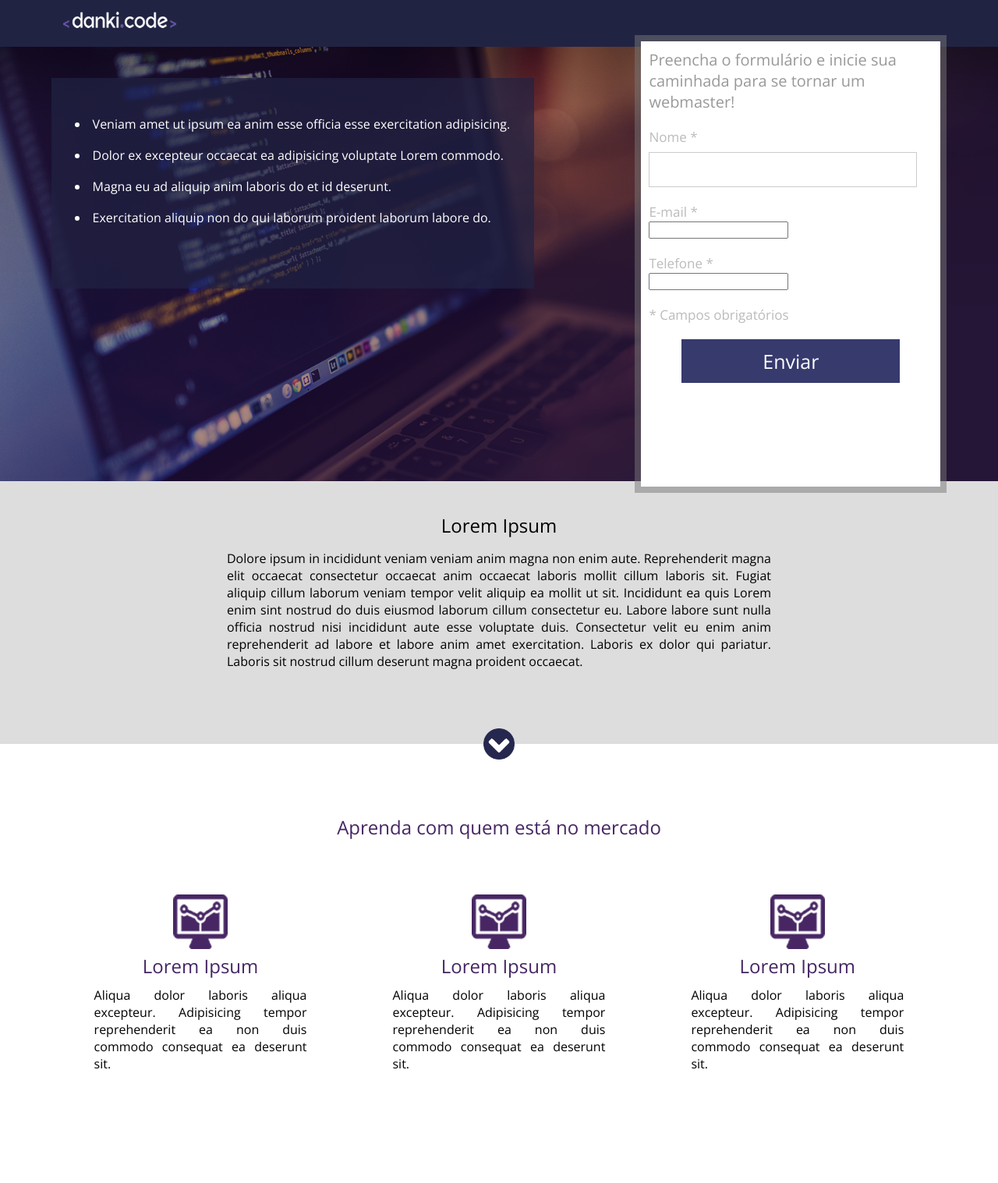
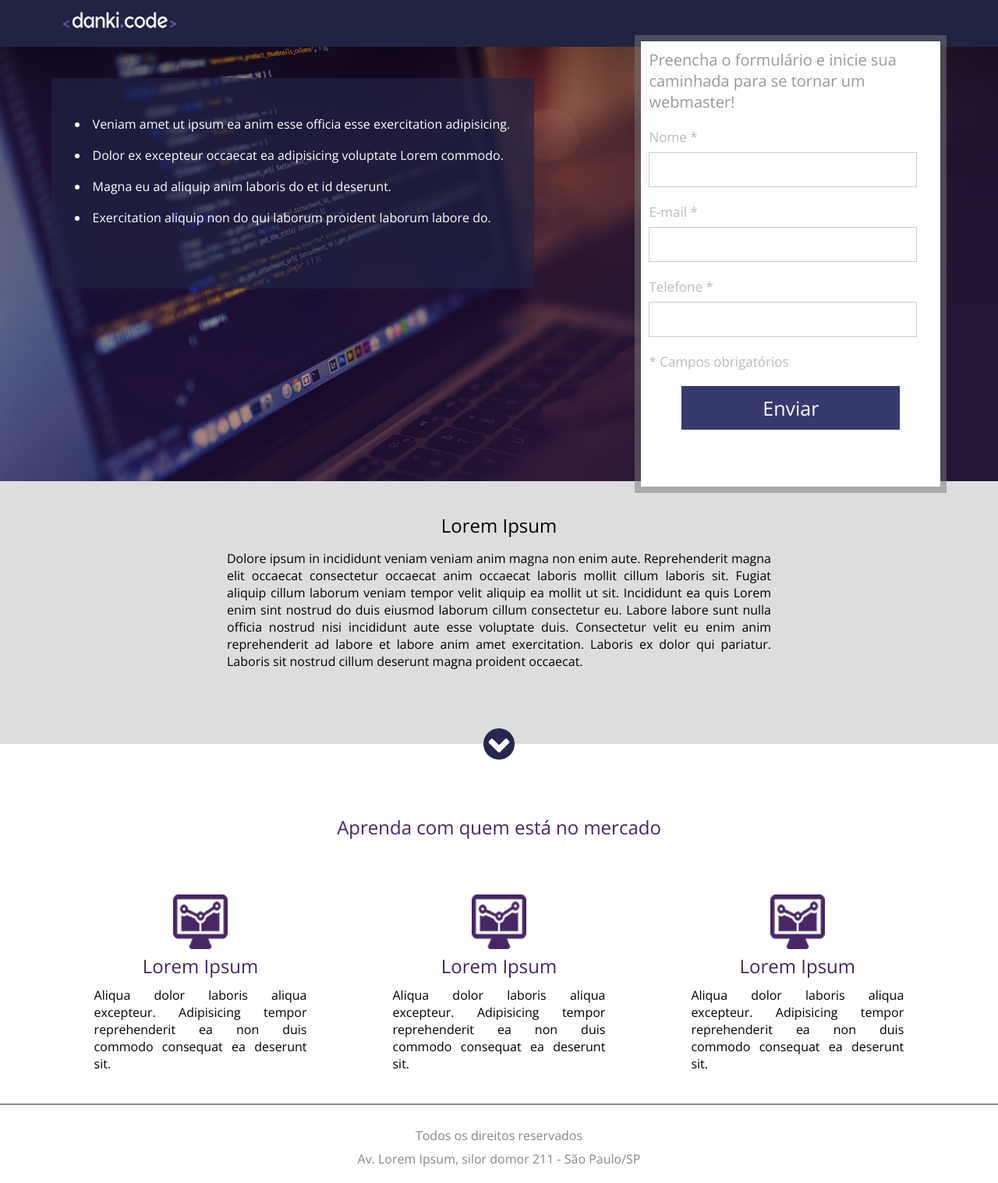
Before and after one commit to LucasSaladini/webmaster-frontend-completo, a PHP site: page / in a window 1280 px wide. Shown: the whole page at 78% size. Before the commit the page ends 1371 px from the top, so only its background shows below. Run offline with PHP 8.4, Linux system fonts and the light colour scheme.

Commit message:
Finished project

```diff
--- a/Project_01/css/styles.css
+++ b/Project_01/css/styles.css
@@ -72,7 +72,7 @@ html, body {
     margin: 20px 0;
 }
 
-.input-container input[type=text] {
+.input-container input[type=text], .input-container input[type=email], .input-container input[type=tel] {
     width: 344px;
     height: 45px;
     border: 1px solid #ccc;
@@ -177,3 +177,15 @@ html, body {
 .container-single img {
     width: 70px;
 }
+
+.footer {
+    padding: 20px 0;
+    border-top: 2px solid #888888;
+    clear: both;
+    text-align: center;
+    color: #888888;
+}
+
+.footer p {
+    margin-top: 8px;
+}
--- a/Project_01/index.html
+++ b/Project_01/index.html
@@ -147,5 +147,10 @@
       <!-- End of section1 -->
     </div>
     <!-- End of center -->
+    <div class="footer">
+      <p>Todos os direitos reservados</p>
+      <p>Av. Lorem Ipsum, silor domor 211 - São Paulo/SP</p>
+    </div>
+    <!-- End of footer -->
   </body>
 </html>
```
